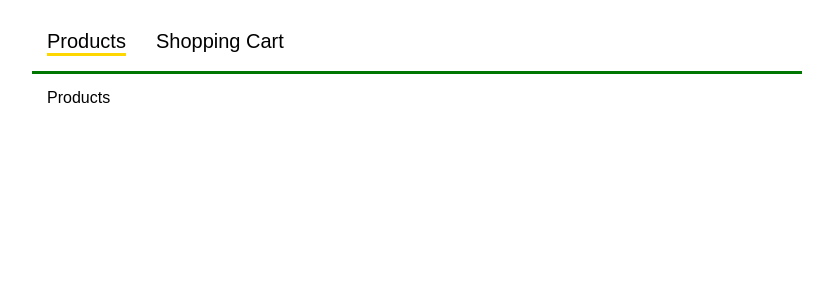
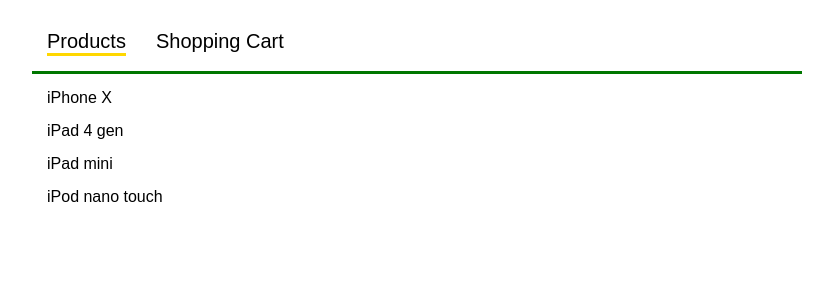
Before and after one commit to KosenkoDmitriy/react-shopper, a React (Create React App) app: page / in a window 1280 px wide. Shown: the top 300 px of the page, without its empty margins (223-1056 px from the left). Built offline with nearby package versions, Linux system fonts and the light colour scheme.

Commit message:
ProductsPage was added

```diff
--- a/src/App.js
+++ b/src/App.js
@@ -1,6 +1,8 @@
 import React, { Component } from 'react';
 import Nav from './Nav';
 import './App.css';
+import ProductsPage from './ProductsPage';
+import { products } from './data';
 
 class App extends Component {
   state = {
@@ -16,7 +18,7 @@
   renderContent() {
     switch(this.state.tab) {
       default:
-      case 0: return <span>Products</span>;
+      case 0: return <ProductsPage products={products} />;
       case 1: return <span>Shopping Cart</span>;
     }
   }
--- /dev/null
+++ b/src/ProductsPage.css
@@ -0,0 +1,9 @@
+.ProductsPageItems {
+  margin: 0;
+  padding: 0;
+}
+
+.ProductsPageItems li {
+  list-style: none;
+  margin-bottom: 15px;
+}
--- /dev/null
+++ b/src/ProductsPage.js
@@ -0,0 +1,21 @@
+import React from 'react';
+import PropTypes from 'prop-types';
+import './ProductsPage.css';
+
+function ProductsPage({ products }) {
+  return (
+    <ul className="ProductsPageItems">
+      {products.map(product =>
+        <li key={product.id} className="ProductsPageItem">
+          {product.title}
+        </li>
+      )}
+    </ul>
+  );
+}
+
+ProductsPage.propTypes = {
+  products: PropTypes.array.isRequired
+};
+
+export default ProductsPage;
--- /dev/null
+++ b/src/data.js
@@ -0,0 +1,28 @@
+let products = [
+  {
+    id: 0,
+    title: "iPhone X",
+    text: "128 GB, WiFi, 4G",
+    cost: 999.00
+  },
+  {
+    id: 1,
+    title: "iPad 4 gen",
+    text: "32 GB, WiFi, 4G",
+    cost: 400.00
+  },
+  {
+    id: 2,
+    title: "iPad mini",
+    text: "16 GB, WiFi, 3G",
+    cost: 250.00
+  },
+  {
+    id: 4,
+    title: "iPod nano touch",
+    text: "8 GB",
+    cost: 180.00
+  },
+];
+
+export { products };
```
